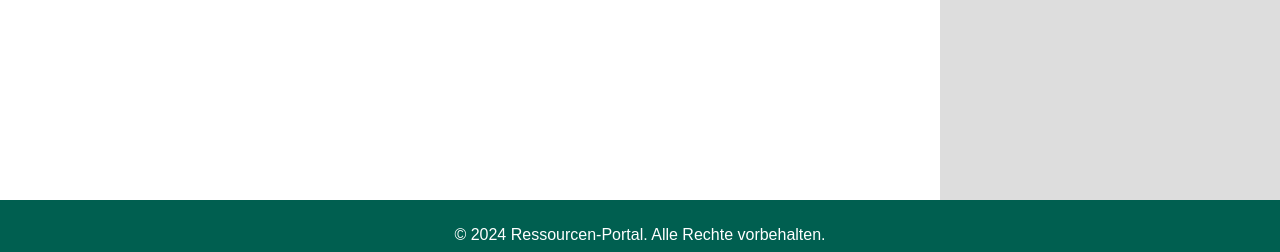
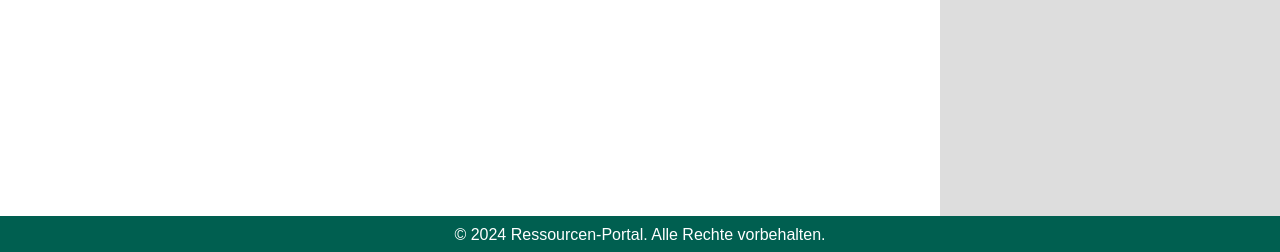
Before and after one commit to WeaksideParadise/SEP, a Python web app: template Meilenstein_2/templates/search.html in a window 1280 px wide. Shown: the part 548-800 px from the top of the page. Run offline with Jinja, Linux system fonts and the light colour scheme; the template is opened without the code that fills it, so the values that code supplies are empty.

Commit message:
footer angepasst

```diff
--- a/Meilenstein_2/static/css/styles_index.css
+++ b/Meilenstein_2/static/css/styles_index.css
@@ -10,7 +10,7 @@ main{
 footer{
     position: absolute;
     bottom: 0;
-    height: 45px;
+    height: 2%;
 }
 
 .picture-background{
--- a/Meilenstein_2/static/css/styles_search.css
+++ b/Meilenstein_2/static/css/styles_search.css
@@ -53,10 +53,9 @@ header nav ul li a:hover {
 }
 
 footer {
-    height: 4%;
+    height: 2%;
     background-color: #005F50;
     color: white;
-    padding-bottom: 10px;
     text-align: center;
 }
 
--- a/Meilenstein_2/templates/admin.html
+++ b/Meilenstein_2/templates/admin.html
@@ -157,7 +157,7 @@
     </main>
 
     <footer>
-        <p>&copy; 2024 Ressourcen-Portal. Alle Rechte vorbehalten.</p>
+        <text>&copy; 2024 Ressourcen-Portal. Alle Rechte vorbehalten.</text>
     </footer>
 
     <!-- Modal-Fenster zum Anzeigen von Ressourcen -->
--- a/Meilenstein_2/templates/admin2.html
+++ b/Meilenstein_2/templates/admin2.html
@@ -168,7 +168,7 @@
     </main>
 
     <footer>
-        <p>&copy; 2024 Ressourcen-Portal. Alle Rechte vorbehalten.</p>
+        <text>&copy; 2024 Ressourcen-Portal. Alle Rechte vorbehalten.</text>
     </footer>
 
     <!-- Modal-Fenster zum Anzeigen von Ressourcen -->
--- a/Meilenstein_2/templates/index.html
+++ b/Meilenstein_2/templates/index.html
@@ -96,7 +96,7 @@
     </main>
 
     <footer>
-        <p>&copy; 2024 Ressourcen-Portal. Alle Rechte vorbehalten.</p>
+        <text>&copy; 2024 Ressourcen-Portal. Alle Rechte vorbehalten.</text>
     </footer>
     <script src="{{ url_for('static', filename='js/flash_messages.js') }}"></script>
 </body>
--- a/Meilenstein_2/templates/login.html
+++ b/Meilenstein_2/templates/login.html
@@ -59,7 +59,7 @@
     </main>
 
     <footer>
-        <p>&copy; 2024 Ressourcen-Portal. Alle Rechte vorbehalten.</p>
+        <text>&copy; 2024 Ressourcen-Portal. Alle Rechte vorbehalten.</text>
     </footer>
     <script src="{{ url_for('static', filename='js/flash_messages.js') }}"></script>
 </body>
--- a/Meilenstein_2/templates/register.html
+++ b/Meilenstein_2/templates/register.html
@@ -59,7 +59,7 @@
     </main>
 
     <footer>
-        <p>&copy; 2024 Ressourcen-Portal. Alle Rechte vorbehalten.</p>
+        <text>&copy; 2024 Ressourcen-Portal. Alle Rechte vorbehalten.</text>
     </footer>
     <script src="{{ url_for('static', filename='js/flash_messages.js') }}"></script>
 </body>
--- a/Meilenstein_2/templates/search.html
+++ b/Meilenstein_2/templates/search.html
@@ -202,7 +202,7 @@
 
 
     <footer>
-        <p>&copy; 2024 Ressourcen-Portal. Alle Rechte vorbehalten.</p>
+        <text>&copy; 2024 Ressourcen-Portal. Alle Rechte vorbehalten.</text>
     </footer>
 
 
```
